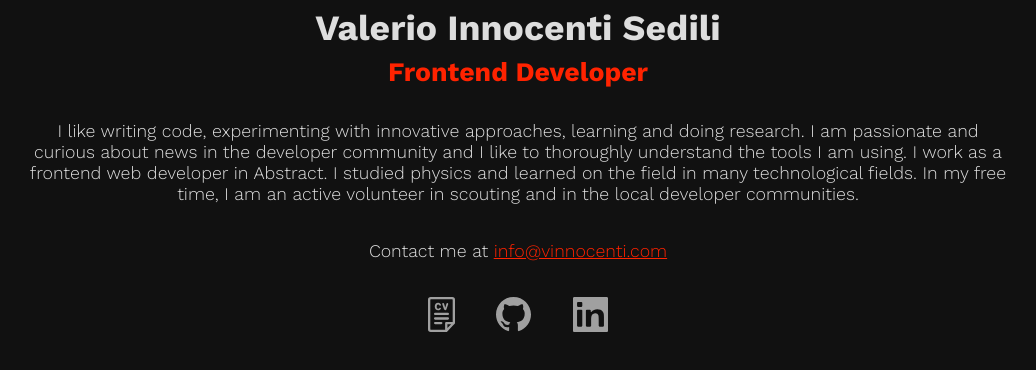
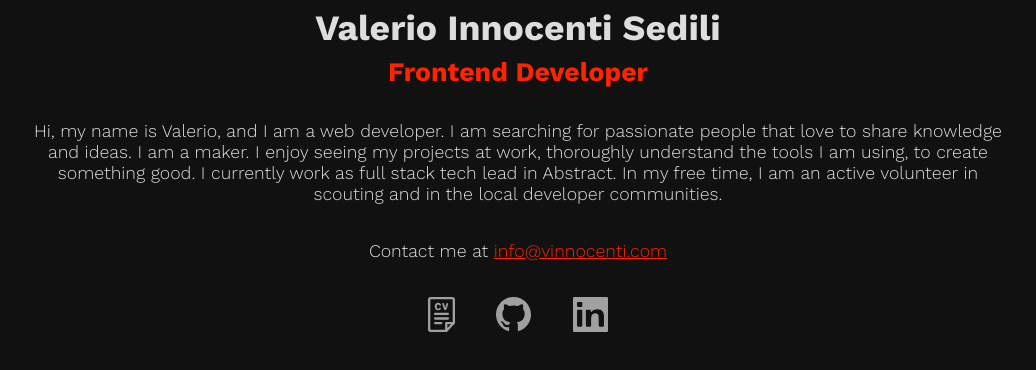
Before and after one commit to innocentiv/vinnocenti.com, a plain HTML site: page index.html in a window 1280 px wide. Shown: the part 314-684 px from the top of the page, without its empty margins (122-1158 px from the left). Drawn offline with Linux system fonts and the light colour scheme.

Commit message:
feat: update CV and intro

```diff
--- a/index.html
+++ b/index.html
@@ -164,12 +164,12 @@
     <h1>Valerio Innocenti Sedili</h1>
     <p class="job-description">Frontend Developer</p>
     <p class="content">
-      I like writing code, experimenting with innovative approaches, learning
-      and doing research. I am passionate and curious about news in the
-      developer community and I like to thoroughly understand the tools I am
-      using. I work as a frontend web developer in Abstract. I studied physics
-      and learned on the field in many technological fields. In my free time, I
-      am an active volunteer in scouting and in the local developer communities.
+      Hi, my name is Valerio, and I am a web developer. I am searching for
+      passionate people that love to share knowledge and ideas. I am a maker. I
+      enjoy seeing my projects at work, thoroughly understand the tools I am
+      using, to create something good. I currently work as full stack tech lead
+      in Abstract. In my free time, I am an active volunteer in scouting and in
+      the local developer communities.
     </p>
     <p>
       Contact me at <a href="mailto:info@vinnocenti.com">info@vinnocenti.com</a>
--- a/sw.js
+++ b/sw.js
@@ -1,4 +1,4 @@
-const PRECACHE = "precache-v4";
+const PRECACHE = "precache-v5";
 
 const PRECACHE_URLS = [
   "index.html",
```
Also changed, not shown: 1 other file.
